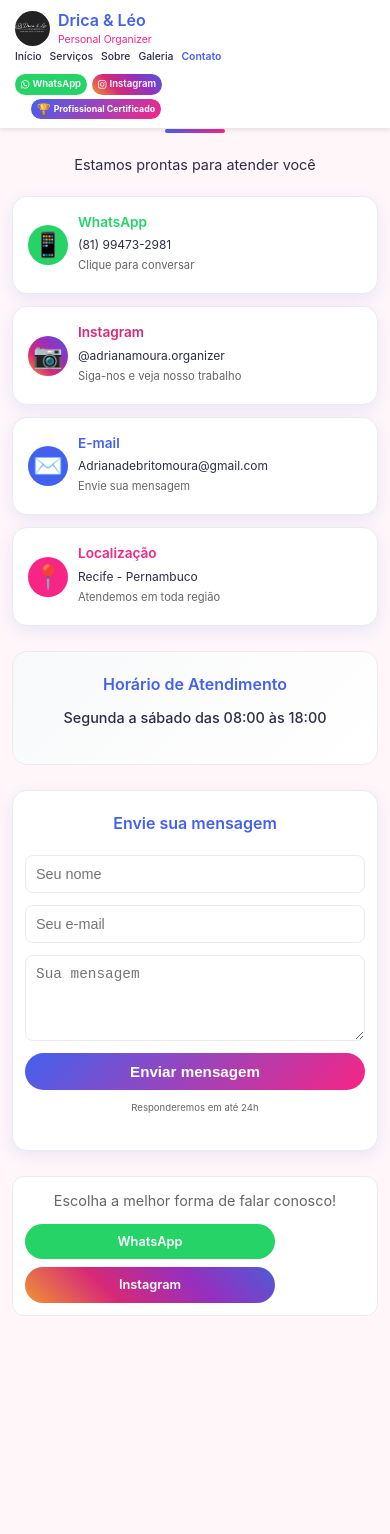
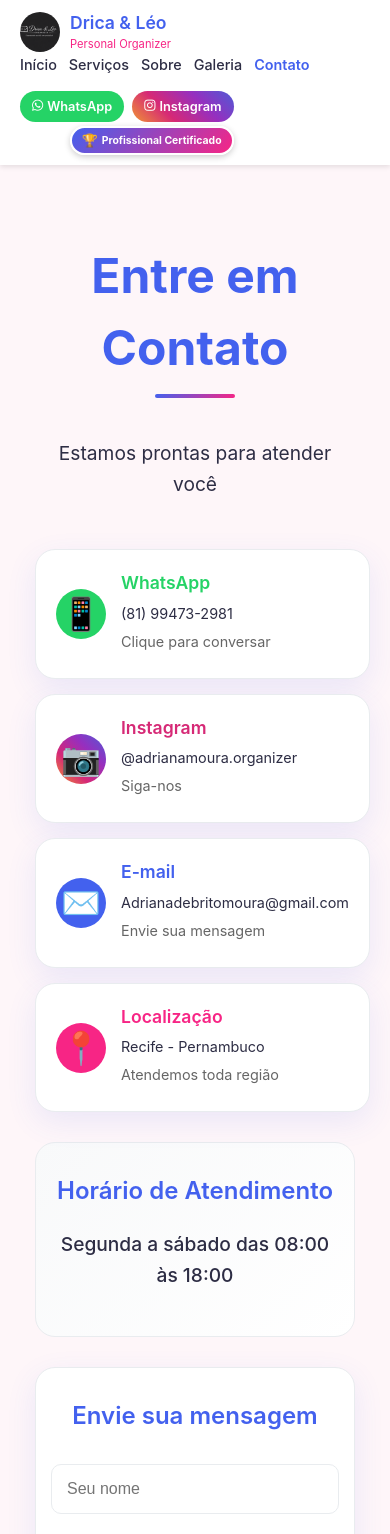
Before and after one commit to GodoyProgrammerAndDeveloper/site-drica-leo, a React (Vite) app: page /contato in a window 390 px wide. Shown: the top 1534 px of the page. Before the commit the page ends 1341 px from the top, so only its background shows below. Built offline with nearby package versions, Linux system fonts and the light colour scheme.

Commit message:
Update ContactPage.jsx

```diff
--- a/src/pages/ContactPage.jsx
+++ b/src/pages/ContactPage.jsx
@@ -9,22 +9,15 @@ const ContactPage = () => {
   }, []);
 
   return (
-    <div style={{
-      padding: "0",
-      maxWidth: "1200px",
-      margin: "0 auto",
-      position: "relative",
-      width: "100%",
-      overflowX: "hidden"
-    }}>
-      {/* HEADER FIXO - VERSÃO SUPER COMPACTA */}
+    <div style={{ padding: "0", maxWidth: "1200px", margin: "0 auto", position: "relative" }}>
+      {/* HEADER FIXO */}
       <div style={{
         position: "fixed",
         top: 0,
         left: 0,
         width: "100%",
         background: "white",
-        padding: "8px 15px",
+        padding: "10px 20px",
         boxShadow: "0 2px 5px rgba(0,0,0,0.1)",
         zIndex: 999,
         display: "flex",
@@ -32,416 +25,80 @@ const ContactPage = () => {
         justifyContent: "space-between",
         flexWrap: "wrap"
       }}>
-        {/* LOGO MINI */}
-        <div style={{ display: "flex", alignItems: "center", gap: "8px" }}>
-          <img
-            src="/images/logo.png"
-            alt="Drica & Léo"
-            style={{ width: "35px", height: "35px", borderRadius: "50%", objectFit: "cover" }}
-          />
+        <div style={{ display: "flex", alignItems: "center", gap: "10px" }}>
+          <img src="/images/logo.png" alt="Drica & Léo" style={{ width: "40px", height: "40px", borderRadius: "50%", objectFit: "cover" }} />
           <div>
-            <h2 style={{ margin: 0, fontSize: "1rem", color: "#4361ee" }}>Drica & Léo</h2>
-            <p style={{ margin: 0, fontSize: "0.65rem", color: "#f72585" }}>Personal Organizer</p>
+            <h2 style={{ margin: 0, fontSize: "1.1rem", color: "#4361ee" }}>Drica & Léo</h2>
+            <p style={{ margin: 0, fontSize: "0.7rem", color: "#f72585" }}>Personal Organizer</p>
           </div>
         </div>
 
-        {/* MENU E BOTÕES - COMPACTADOS */}
-        <div style={{ display: "flex", alignItems: "center", gap: "10px", flexWrap: "wrap" }}>
-          {/* MENU */}
-          <div style={{ display: "flex", gap: "8px", alignItems: "center" }}>
-            <a href="/" style={{ textDecoration: "none", color: currentPath === '/' ? '#4361ee' : '#2d2d44', fontWeight: currentPath === '/' ? '600' : '500', fontSize: "0.8rem" }}>Início</a>
-            <a href="/servicos" style={{ textDecoration: "none", color: currentPath === '/servicos' ? '#4361ee' : '#2d2d44', fontWeight: currentPath === '/servicos' ? '600' : '500', fontSize: "0.8rem" }}>Serviços</a>
-            <a href="/sobre" style={{ textDecoration: "none", color: currentPath === '/sobre' ? '#4361ee' : '#2d2d44', fontWeight: currentPath === '/sobre' ? '600' : '500', fontSize: "0.8rem" }}>Sobre</a>
-            <a href="/galeria" style={{ textDecoration: "none", color: currentPath === '/galeria' ? '#4361ee' : '#2d2d44', fontWeight: currentPath === '/galeria' ? '600' : '500', fontSize: "0.8rem" }}>Galeria</a>
-            <a href="/contato" style={{ textDecoration: "none", color: currentPath === '/contato' ? '#4361ee' : '#2d2d44', fontWeight: currentPath === '/contato' ? '600' : '500', fontSize: "0.8rem" }}>Contato</a>
+        <div style={{ display: "flex", alignItems: "center", gap: "15px", flexWrap: "wrap" }}>
+          <div style={{ display: "flex", gap: "12px", alignItems: "center" }}>
+            <a href="/" style={{ textDecoration: "none", color: currentPath === '/' ? '#4361ee' : '#2d2d44', fontWeight: currentPath === '/' ? '600' : '500', fontSize: "0.9rem" }}>Início</a>
+            <a href="/servicos" style={{ textDecoration: "none", color: currentPath === '/servicos' ? '#4361ee' : '#2d2d44', fontWeight: currentPath === '/servicos' ? '600' : '500', fontSize: "0.9rem" }}>Serviços</a>
+            <a href="/sobre" style={{ textDecoration: "none", color: currentPath === '/sobre' ? '#4361ee' : '#2d2d44', fontWeight: currentPath === '/sobre' ? '600' : '500', fontSize: "0.9rem" }}>Sobre</a>
+            <a href="/galeria" style={{ textDecoration: "none", color: currentPath === '/galeria' ? '#4361ee' : '#2d2d44', fontWeight: currentPath === '/galeria' ? '600' : '500', fontSize: "0.9rem" }}>Galeria</a>
+            <a href="/contato" style={{ textDecoration: "none", color: currentPath === '/contato' ? '#4361ee' : '#2d2d44', fontWeight: currentPath === '/contato' ? '600' : '500', fontSize: "0.9rem" }}>Contato</a>
           </div>
 
-          {/* BOTÕES SOCIAIS + SELO */}
-          <div style={{ display: "flex", flexDirection: "column", alignItems: "flex-end", gap: "3px" }}>
-            <div style={{ display: "flex", gap: "5px" }}>
+          <div style={{ display: "flex", flexDirection: "column", alignItems: "flex-end", gap: "4px" }}>
+            <div style={{ display: "flex", gap: "8px" }}>
               <a href="https://wa.me/5581994732981" target="_blank" rel="noopener noreferrer" style={{
-                background: "#25d366",
-                color: "white",
-                padding: "4px 8px",
-                borderRadius: "30px",
-                textDecoration: "none",
-                fontWeight: "600",
-                fontSize: "0.7rem",
-                display: "flex",
-                alignItems: "center",
-                gap: "3px"
-              }}>
-                <i className="fab fa-whatsapp"></i> WhatsApp
-              </a>
+                background: "#25d366", color: "white", padding: "6px 12px", borderRadius: "40px",
+                textDecoration: "none", fontWeight: "600", fontSize: "0.8rem", display: "flex", alignItems: "center", gap: "4px"
+              }}><i className="fab fa-whatsapp"></i> WhatsApp</a>
               <a href="https://instagram.com/adrianamoura.organizer" target="_blank" rel="noopener noreferrer" style={{
-                background: "linear-gradient(45deg, #f09433, #d62976, #962fbf, #4f5bd5)",
-                color: "white",
-                padding: "4px 8px",
-                borderRadius: "30px",
-                textDecoration: "none",
-                fontWeight: "600",
-                fontSize: "0.7rem",
-                display: "flex",
-                alignItems: "center",
-                gap: "3px"
-              }}>
-                <i className="fab fa-instagram"></i> Instagram
-              </a>
+                background: "linear-gradient(45deg, #f09433, #d62976, #962fbf, #4f5bd5)", color: "white",
+                padding: "6px 12px", borderRadius: "40px", textDecoration: "none", fontWeight: "600", fontSize: "0.8rem",
+                display: "flex", alignItems: "center", gap: "4px"
+              }}><i className="fab fa-instagram"></i> Instagram</a>
             </div>
             <div style={{
-              background: "linear-gradient(135deg, #4361ee, #f72585)",
-              color: "white",
-              padding: "2px 8px",
-              borderRadius: "30px",
-              fontSize: "0.6rem",
-              fontWeight: "bold",
-              display: "flex",
-              alignItems: "center",
-              gap: "3px",
-              whiteSpace: "nowrap",
-              border: "1px solid white"
-            }}>
-              <span style={{ fontSize: "0.7rem" }}>🏆</span> Profissional Certificado
-            </div>
+              background: "linear-gradient(135deg, #4361ee, #f72585)", color: "white", padding: "3px 10px",
+              borderRadius: "40px", fontSize: "0.65rem", fontWeight: "bold", display: "flex", alignItems: "center", gap: "4px",
+              whiteSpace: "nowrap", border: "2px solid white", boxShadow: "0 2px 6px rgba(0,0,0,0.2)"
+            }}><span style={{ fontSize: "0.8rem" }}>🏆</span> Profissional Certificado</div>
           </div>
         </div>
       </div>
 
       <style>{`
-        /* RESET FORÇADO */
-        * {
-          box-sizing: border-box;
-          margin: 0;
-          padding: 0;
-        }
-
-        body {
-          background: #fef6f9;
-          font-family: -apple-system, BlinkMacSystemFont, 'Segoe UI', Roboto, sans-serif;
-          margin: 0;
-          padding: 0;
-          width: 100%;
-          overflow-x: hidden;
-        }
-
-        .contact-wrapper {
-          padding-top: 75px;
-          width: 100%;
-          max-width: 100%;
-          overflow-x: hidden;
-        }
-
-        h1 {
-          font-size: 2.5rem;
-          color: #4361ee;
-          text-align: center;
-          margin: 10px 0 5px 0;
-          word-break: break-word;
-        }
-
-        .divider {
-          width: 70px;
-          height: 4px;
-          background: linear-gradient(135deg, #4361ee, #f72585);
-          margin: 0 auto 25px;
-          border-radius: 2px;
-        }
-
-        .sub {
-          font-size: 1.1rem;
-          color: #2d2d44;
-          text-align: center;
-          margin: 0 15px 30px 15px;
-          word-break: break-word;
-        }
-
-        .contact-grid {
-          display: grid;
-          grid-template-columns: repeat(2, 1fr);
-          gap: 20px;
-          margin: 0 15px 30px 15px;
-        }
-
-        .contact-card {
-          background: white;
-          border-radius: 15px;
-          padding: 20px;
-          box-shadow: 0 5px 15px rgba(67, 97, 238, 0.1);
-          border: 1px solid #e9ecef;
-          display: flex;
-          align-items: center;
-          gap: 12px;
-          cursor: pointer;
-          width: 100%;
-        }
-
-        .contact-icon {
-          width: 50px;
-          height: 50px;
-          border-radius: 50%;
-          display: flex;
-          align-items: center;
-          justify-content: center;
-          font-size: 2rem;
-          color: white;
-          flex-shrink: 0;
-        }
-
-        .contact-card h3 {
-          font-size: 1.1rem;
-          margin-bottom: 3px;
-          word-break: break-word;
-        }
-
-        .contact-card p {
-          font-size: 0.9rem;
-          margin-bottom: 3px;
-          color: #2d2d44;
-          word-break: break-word;
-        }
-
-        .hours-card {
-          background: linear-gradient(135deg, #f8f9fa, white);
-          border-radius: 15px;
-          padding: 25px;
-          margin: 0 15px 30px 15px;
-          border: 1px solid #e9ecef;
-          text-align: center;
-        }
-
-        .hours-card h3 {
-          font-size: 1.5rem;
-          color: #4361ee;
-          margin-bottom: 10px;
-          word-break: break-word;
-        }
-
-        .hours-text {
-          font-size: 1rem;
-          color: #2d2d44;
-          font-weight: 500;
-          word-break: break-word;
-        }
-
-        .form-container {
-          background: white;
-          border-radius: 15px;
-          padding: 25px;
-          margin: 0 15px 30px 15px;
-          box-shadow: 0 5px 15px rgba(67, 97, 238, 0.1);
-          border: 1px solid #e9ecef;
-        }
-
-        .form-container h3 {
-          font-size: 1.5rem;
-          color: #4361ee;
-          text-align: center;
-          margin-bottom: 20px;
-          word-break: break-word;
-        }
-
-        form {
-          display: grid;
-          gap: 12px;
-          max-width: 500px;
-          margin: 0 auto;
-          width: 100%;
-        }
-
-        input, textarea {
-          padding: 10px;
-          border-radius: 8px;
-          border: 1px solid #e9ecef;
-          font-size: 0.9rem;
-          width: 100%;
-        }
-
-        button[type="submit"] {
-          padding: 10px;
-          background: linear-gradient(135deg, #4361ee, #f72585);
-          color: white;
-          border: none;
-          border-radius: 30px;
-          font-size: 0.95rem;
-          font-weight: bold;
-          cursor: pointer;
-          width: 100%;
-        }
-
-        .footer-note {
-          text-align: center;
-          padding: 15px;
-          background: white;
-          border-radius: 12px;
-          margin: 0 15px 30px 15px;
-          border: 1px solid #e9ecef;
-        }
-
-        /* ===== CELULAR - VERSÃO UNIVERSAL ===== */
+        * { box-sizing: border-box; margin: 0; padding: 0; }
+        body { background: #fef6f9; font-family: -apple-system, BlinkMacSystemFont, 'Segoe UI', Roboto, sans-serif; padding-top: 80px; }
+        .contact-wrapper { padding-top: 20px; width: 100%; }
+        h1 { font-size: 3rem; color: #4361ee; text-align: center; margin: 20px 0 10px 0; }
+        .divider { width: 80px; height: 4px; background: linear-gradient(135deg, #4361ee, #f72585); margin: 0 auto 40px; border-radius: 2px; }
+        .sub { font-size: 1.2rem; color: #2d2d44; text-align: center; margin: 0 20px 50px 20px; }
+        .contact-grid { display: grid; grid-template-columns: repeat(2, 1fr); gap: 25px; margin: 0 20px 50px 20px; }
+        .contact-card { background: white; border-radius: 20px; padding: 35px; box-shadow: 0 10px 30px rgba(67,97,238,0.1); border: 1px solid #e9ecef; display: flex; align-items: center; gap: 20px; cursor: pointer; transition: transform 0.2s; }
+        .contact-card:hover { transform: translateY(-5px); }
+        .contact-icon { width: 70px; height: 70px; border-radius: 50%; display: flex; align-items: center; justify-content: center; font-size: 2.5rem; color: white; flex-shrink: 0; }
+        .contact-card h3 { font-size: 1.3rem; margin-bottom: 5px; }
+        .contact-card p { font-size: 1rem; margin-bottom: 5px; color: #2d2d44; }
+        .hours-card { background: linear-gradient(135deg, #f8f9fa, white); border-radius: 20px; padding: 40px; margin: 0 20px 40px 20px; border: 1px solid #e9ecef; text-align: center; }
+        .hours-card h3 { font-size: 1.8rem; color: #4361ee; margin-bottom: 20px; }
+        .hours-text { font-size: 1.2rem; color: #2d2d44; font-weight: 500; }
+        .form-container { background: white; border-radius: 20px; padding: 40px; margin: 0 20px 40px 20px; box-shadow: 0 10px 30px rgba(67,97,238,0.1); border: 1px solid #e9ecef; }
+        .form-container h3 { font-size: 1.8rem; color: #4361ee; text-align: center; margin-bottom: 30px; }
+        form { display: grid; gap: 20px; max-width: 600px; margin: 0 auto; }
+        input, textarea { padding: 15px; border-radius: 10px; border: 1px solid #e9ecef; font-size: 1rem; width: 100%; }
+        button[type="submit"] { padding: 15px; background: linear-gradient(135deg, #4361ee, #f72585); color: white; border: none; border-radius: 50px; font-size: 1.1rem; font-weight: bold; cursor: pointer; }
+        .footer-note { text-align: center; padding: 20px; background: white; border-radius: 15px; margin: 0 20px 40px 20px; border: 1px solid #e9ecef; }
         @media (max-width: 768px) {
-          .contact-wrapper {
-            padding-top: 85px;
-          }
-
-          h1 {
-            font-size: clamp(1.8rem, 6vw, 2.2rem) !important;
-            margin: 5px 10px 5px 10px !important;
-            line-height: 1.2 !important;
-          }
-
-          .divider {
-            width: 60px !important;
-            margin: 0 auto 20px auto !important;
-          }
-
-          .sub {
-            font-size: clamp(0.9rem, 3.5vw, 1rem) !important;
-            margin: 0 10px 20px 10px !important;
-          }
-
-          .contact-grid {
-            grid-template-columns: 1fr !important;
-            gap: 12px !important;
-            margin: 0 12px 25px 12px !important;
-          }
-
-          .contact-card {
-            padding: 15px !important;
-            gap: 10px !important;
-          }
-
-          .contact-icon {
-            width: 45px !important;
-            height: 45px !important;
-            font-size: 1.8rem !important;
-          }
-
-          .contact-card h3 {
-            font-size: clamp(0.95rem, 3vw, 1rem) !important;
-          }
-
-          .contact-card p {
-            font-size: clamp(0.8rem, 2.5vw, 0.85rem) !important;
-          }
-
-          .contact-card p:last-child {
-            font-size: clamp(0.7rem, 2.3vw, 0.8rem) !important;
-          }
-
-          .hours-card {
-            padding: 20px 12px !important;
-            margin: 0 12px 25px 12px !important;
-          }
-
-          .hours-card h3 {
-            font-size: clamp(1.2rem, 5vw, 1.4rem) !important;
-          }
-
-          .hours-text {
-            font-size: clamp(0.9rem, 3vw, 1rem) !important;
-          }
-
-          .form-container {
-            padding: 20px 12px !important;
-            margin: 0 12px 25px 12px !important;
-          }
-
-          .form-container h3 {
-            font-size: clamp(1.2rem, 5vw, 1.4rem) !important;
-          }
-
-          .footer-note {
-            margin: 0 12px 25px 12px !important;
-            padding: 12px !important;
-          }
-
-          .footer-note p {
-            font-size: clamp(0.9rem, 3vw, 1rem) !important;
-          }
-
-          .footer-note div {
-            flex-direction: column !important;
-            gap: 8px !important;
-          }
-
-          .footer-note a {
-            width: 100% !important;
-            max-width: 250px !important;
-            padding: 8px 15px !important;
-            font-size: clamp(0.8rem, 2.8vw, 0.85rem) !important;
-          }
-
-          /* GARANTIA QUE O TÍTULO NÃO É COBERTO */
-          div[style*="position: fixed; top: 0; left: 0; width: 100%;"] {
-            padding: 6px 10px !important;
-          }
-
-          .logo-img, div[style*="width: 50px; height: 50px;"] {
-            width: 30px !important;
-            height: 30px !important;
-          }
-
-          h2[style*="font-size: 1.3rem;"] {
-            font-size: clamp(0.85rem, 2.8vw, 0.9rem) !important;
-          }
-
-          p[style*="font-size: 0.8rem;"] {
-            font-size: clamp(0.6rem, 2vw, 0.65rem) !important;
-          }
-
-          a[style*="font-size: 0.8rem;"] {
-            font-size: clamp(0.65rem, 2.2vw, 0.7rem) !important;
-          }
-
-          a[style*="padding: 4px 8px;"] {
-            padding: 3px 6px !important;
-            font-size: clamp(0.6rem, 2vw, 0.65rem) !important;
-          }
-
-          div[style*="padding: 2px 8px;"] {
-            padding: 2px 6px !important;
-            font-size: clamp(0.55rem, 1.8vw, 0.6rem) !important;
-          }
-        }
-
-        /* CELULAR MÉDIO */
-        @media (min-width: 769px) and (max-width: 1024px) {
-          .contact-wrapper {
-            padding-top: 80px;
-          }
-        }
-
-        /* CELULAR PEQUENO */
-        @media (max-width: 480px) {
-          .contact-wrapper {
-            padding-top: 90px;
-          }
-
-          h1 {
-            font-size: clamp(1.5rem, 5vw, 1.8rem) !important;
-          }
-
-          .contact-icon {
-            width: 40px !important;
-            height: 40px !important;
-            font-size: 1.5rem !important;
-          }
-
-          .contact-card h3 {
-            font-size: clamp(0.85rem, 2.8vw, 0.9rem) !important;
-          }
-
-          .contact-card p {
-            font-size: clamp(0.75rem, 2.5vw, 0.8rem) !important;
-          }
-
-          .hours-card h3 {
-            font-size: clamp(1rem, 4vw, 1.2rem) !important;
-          }
-
-          .form-container h3 {
-            font-size: clamp(1rem, 4vw, 1.2rem) !important;
-          }
+          body { padding-top: 200px; }
+          .contact-grid { grid-template-columns: 1fr; gap: 15px; margin: 0 15px 30px 15px; }
+          .contact-card { padding: 20px; gap: 15px; }
+          .contact-icon { width: 50px; height: 50px; font-size: 2rem; }
+          .contact-card h3 { font-size: 1.1rem; }
+          .contact-card p { font-size: 0.9rem; }
+          .hours-card { padding: 30px 15px; margin: 0 15px 30px 15px; }
+          .hours-card h3 { font-size: 1.5rem; }
+          .form-container { padding: 30px 15px; margin: 0 15px 30px 15px; }
+          .form-container h3 { font-size: 1.5rem; }
+          .footer-note { margin: 0 15px 30px 15px; }
+          .footer-note div { flex-direction: column; gap: 10px; }
+          .footer-note a { width: 100%; max-width: 280px; }
         }
       `}</style>
 
@@ -450,56 +107,30 @@ const ContactPage = () => {
         <div className="divider"></div>
         <p className="sub">Estamos prontas para atender você</p>
 
-        {/* CARDS DE CONTATO */}
         <div className="contact-grid">
-          {/* WHATSAPP */}
           <div className="contact-card" onClick={() => window.open('https://wa.me/5581994732981', '_blank')}>
             <div className="contact-icon" style={{ background: "#25d366" }}>📱</div>
-            <div>
-              <h3 style={{ color: "#25d366" }}>WhatsApp</h3>
-              <p>(81) 99473-2981</p>
-              <p style={{ fontSize: "0.8rem", color: "#666" }}>Clique para conversar</p>
-            </div>
+            <div><h3 style={{ color: "#25d366" }}>WhatsApp</h3><p>(81) 99473-2981</p><p style={{ fontSize: "0.9rem", color: "#666" }}>Clique para conversar</p></div>
           </div>
-
-          {/* INSTAGRAM */}
           <div className="contact-card" onClick={() => window.open('https://instagram.com/adrianamoura.organizer', '_blank')}>
             <div className="contact-icon" style={{ background: "linear-gradient(45deg, #f09433, #d62976, #962fbf, #4f5bd5)" }}>📷</div>
-            <div>
-              <h3 style={{ color: "#d62976" }}>Instagram</h3>
-              <p>@adrianamoura.organizer</p>
-              <p style={{ fontSize: "0.8rem", color: "#666" }}>Siga-nos e veja nosso trabalho</p>
-            </div>
+            <div><h3 style={{ color: "#d62976" }}>Instagram</h3><p>@adrianamoura.organizer</p><p style={{ fontSize: "0.9rem", color: "#666" }}>Siga-nos</p></div>
           </div>
-
-          {/* E-MAIL */}
           <div className="contact-card" onClick={() => window.location.href = 'mailto:Adrianadebritomoura@gmail.com'}>
             <div className="contact-icon" style={{ background: "#4361ee" }}>✉️</div>
-            <div>
-              <h3 style={{ color: "#4361ee" }}>E-mail</h3>
-              <p>Adrianadebritomoura@gmail.com</p>
-              <p style={{ fontSize: "0.8rem", color: "#666" }}>Envie sua mensagem</p>
-            </div>
+            <div><h3 style={{ color: "#4361ee" }}>E-mail</h3><p>Adrianadebritomoura@gmail.com</p><p style={{ fontSize: "0.9rem", color: "#666" }}>Envie sua mensagem</p></div>
           </div>
-
-          {/* LOCALIZAÇÃO */}
           <div className="contact-card">
             <div className="contact-icon" style={{ background: "#f72585" }}>📍</div>
-            <div>
-              <h3 style={{ color: "#f72585" }}>Localização</h3>
-              <p>Recife - Pernambuco</p>
-              <p style={{ fontSize: "0.8rem", color: "#666" }}>Atendemos em toda região</p>
-            </div>
+            <div><h3 style={{ color: "#f72585" }}>Localização</h3><p>Recife - Pernambuco</p><p style={{ fontSize: "0.9rem", color: "#666" }}>Atendemos toda região</p></div>
           </div>
         </div>
 
-        {/* HORÁRIO */}
         <div className="hours-card">
           <h3>Horário de Atendimento</h3>
           <p className="hours-text">Segunda a sábado das 08:00 às 18:00</p>
         </div>
 
-        {/* FORMULÁRIO */}
         <div className="form-container">
           <h3>Envie sua mensagem</h3>
           <form action="https://formsubmit.co/Adrianadebritomoura@gmail.com" method="POST">
@@ -510,44 +141,18 @@ const ContactPage = () => {
             <input type="hidden" name="_captcha" value="false" />
             <button type="submit">Enviar mensagem</button>
           </form>
-          <p style={{ textAlign: "center", marginTop: "10px", color: "#666", fontSize: "0.8rem" }}>
-            Responderemos em até 24h
-          </p>
+          <p style={{ textAlign: "center", marginTop: "10px", color: "#666", fontSize: "0.8rem" }}>Responderemos em até 24h</p>
         </div>
 
-        {/* CHAMADA FINAL */}
         <div className="footer-note">
-          <p style={{ fontSize: "0.95rem", color: "#666", marginBottom: "12px" }}>
-            Escolha a melhor forma de falar conosco!
-          </p>
-          <div style={{ display: "flex", gap: "10px", justifyContent: "center", flexWrap: "wrap" }}>
-            <a href="https://wa.me/5581994732981" target="_blank" rel="noopener noreferrer" style={{
-              padding: "8px 20px",
-              background: "#25d366",
-              color: "white",
-              textDecoration: "none",
-              borderRadius: "30px",
-              fontWeight: "600",
-              fontSize: "0.85rem"
-            }}>
-              WhatsApp
-            </a>
-            <a href="https://instagram.com/adrianamoura.organizer" target="_blank" rel="noopener noreferrer" style={{
-              padding: "8px 20px",
-              background: "linear-gradient(45deg, #f09433, #d62976, #962fbf, #4f5bd5)",
-              color: "white",
-              textDecoration: "none",
-              borderRadius: "30px",
-              fontWeight: "600",
-              fontSize: "0.85rem"
-            }}>
-              Instagram
-            </a>
+          <p style={{ fontSize: "1rem", color: "#666", marginBottom: "15px" }}>Escolha a melhor forma de falar conosco!</p>
+          <div style={{ display: "flex", gap: "12px", justifyContent: "center", flexWrap: "wrap" }}>
+            <a href="https://wa.me/5581994732981" target="_blank" rel="noopener noreferrer" style={{ padding: "8px 20px", background: "#25d366", color: "white", textDecoration: "none", borderRadius: "40px", fontWeight: "600" }}>WhatsApp</a>
+            <a href="https://instagram.com/adrianamoura.organizer" target="_blank" rel="noopener noreferrer" style={{ padding: "8px 20px", background: "linear-gradient(45deg, #f09433, #d62976, #962fbf, #4f5bd5)", color: "white", textDecoration: "none", borderRadius: "40px", fontWeight: "600" }}>Instagram</a>
           </div>
         </div>
       </div>
 
-      {/* BOTÃO VOLTAR AO TOPO */}
       <BackToTop />
     </div>
   );
```
